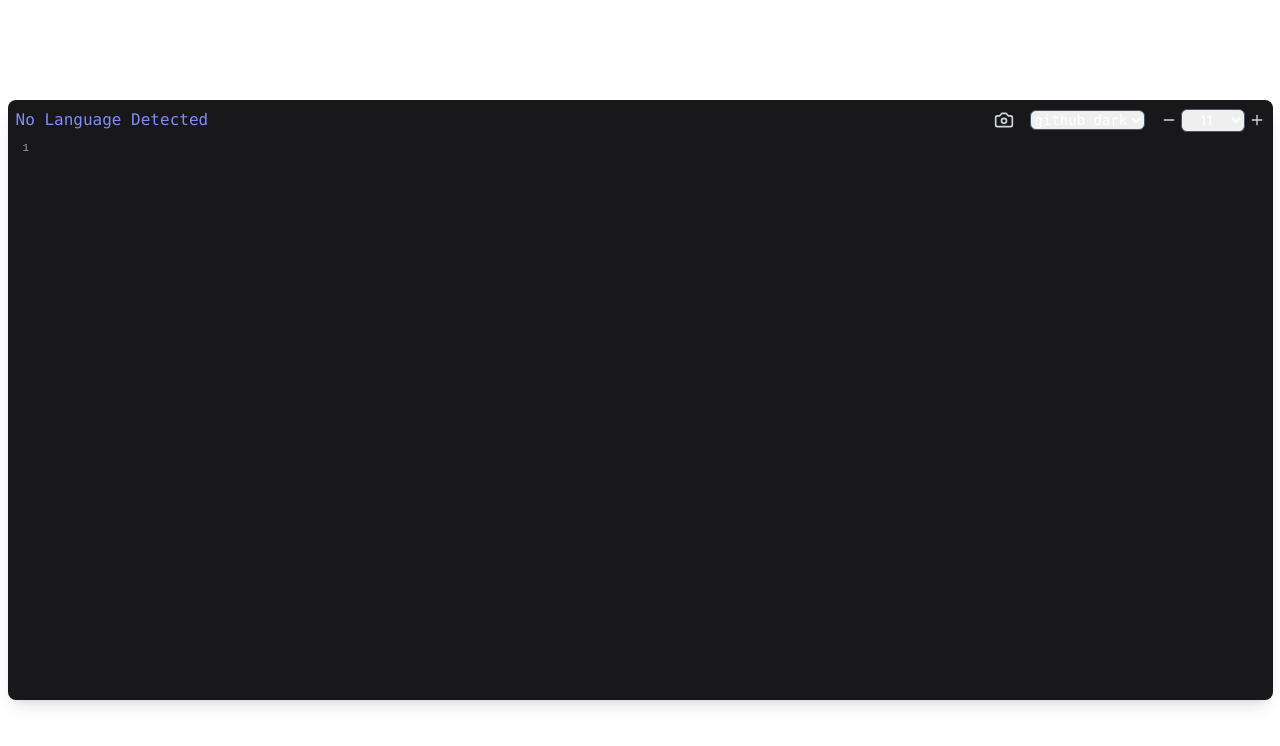
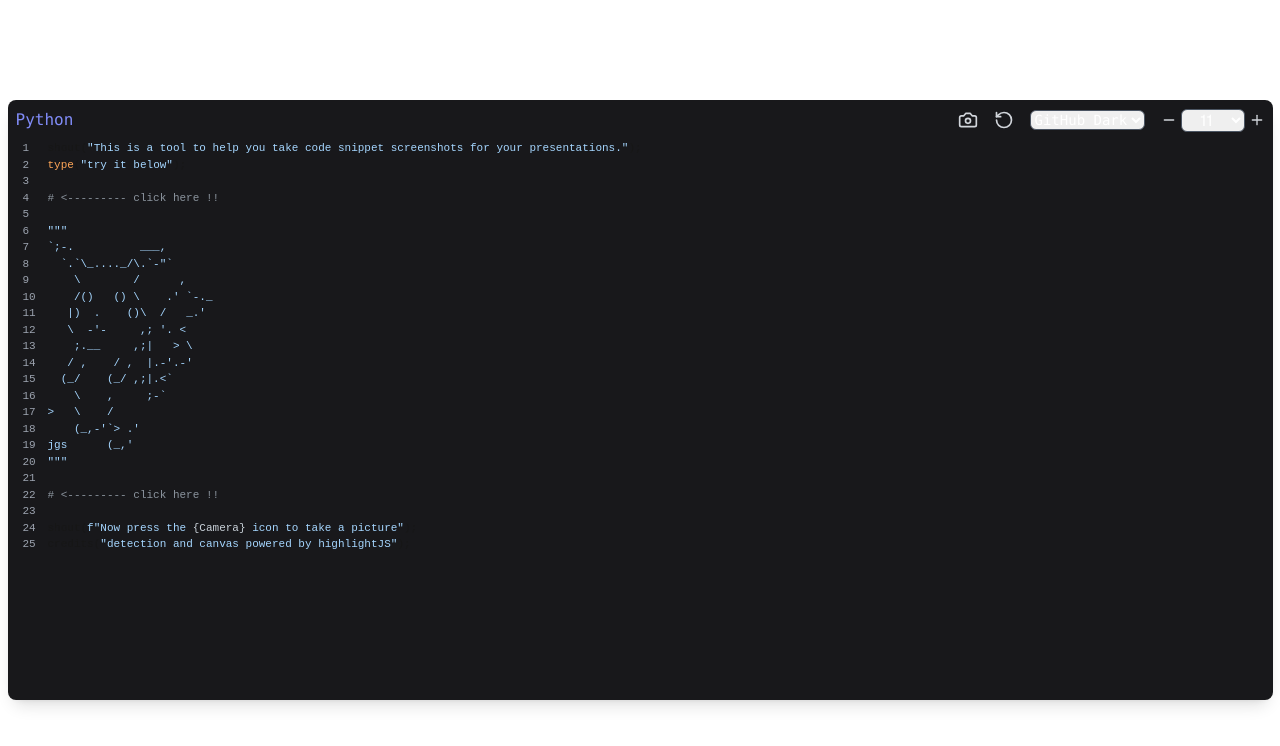
Before and after one commit to danielxies/pretty, a Next.js app: page / in a window 1280 px wide. Shown: the top 746 px of the page. Built offline with nearby package versions, Linux system fonts and the light colour scheme.

Commit message:
placeholder

```diff
--- a/components/SimpleTextArea.tsx
+++ b/components/SimpleTextArea.tsx
@@ -13,6 +13,7 @@ import {
     Plus,
     Minus,
     Camera,
+    RotateCcw, // Import the rotate-ccw icon
 } from "lucide-react"; // Import necessary icons
 import html2canvas from "html2canvas"; // Import html2canvas
 
@@ -33,20 +34,20 @@ hljs.registerLanguage("python", python);
 hljs.registerLanguage("java", java);
 
 interface SimpleTextAreaProps {
-    prompt: string;
-    setPrompt: (prompt: string) => void;
+    prompt?: string; // Make prompt optional
+    setPrompt?: (prompt: string) => void; // Make setPrompt optional
 }
 
 // Updated: Array of available Highlight.js themes with display names
 const availableThemes = [
-    { name: "github-dark", displayName: "github dark" },
-    { name: "github", displayName: "github" },
-    { name: "monokai", displayName: "monokai" },
-    { name: "vs2015", displayName: "vs2015" },
-    { name: "nord", displayName: "nord" },
-    { name: "tokyo-night-dark", displayName: "tokyo dark" },
-    { name: "atom-one-dark", displayName: "atom dark" },
-    { name: "hybrid", displayName: "hybrid" },
+    { name: "github-dark", displayName: "GitHub Dark" },
+    { name: "github", displayName: "GitHub" },
+    { name: "monokai", displayName: "Monokai" },
+    { name: "vs2015", displayName: "VS2015" },
+    { name: "nord", displayName: "Nord" },
+    { name: "tokyo-night-dark", displayName: "Tokyo Dark" },
+    { name: "atom-one-dark", displayName: "Atom Dark" },
+    { name: "hybrid", displayName: "Hybrid" },
 ];
 
 // New: Lists for naming convention
@@ -76,11 +77,39 @@ const oceanLife = [
     "crab",
 ];
 
+// Example of Python syntax for defaultCode
+const defaultCode = `shout("This is a tool to help you take code snippet screenshots for your presentations.");
+type("try it below");
+
+# <--------- click here !!
+
+"""
+\`;-\.          ___,
+  \`.\`\\_...._/\\.\`-"\`
+    \\        /      ,
+    /()   () \\    .' \`-._
+   |)  .    ()\\  /   _.'
+   \\  -'-     ,; '. <
+    ;.__     ,;|   > \\
+   / ,    / ,  |.-'.-'
+  (_/    (_/ ,;|.<\`
+    \\    ,     ;-\`
+>   \\    /
+    (_,-'\`> .'
+jgs      (_,'
+"""
+
+# <--------- click here !!
+
+shout(f"Now press the {Camera} icon to take a picture");
+credits("detection and canvas powered by highlightJS");`;
+
 export default function SimpleTextArea({
     prompt,
     setPrompt,
 }: SimpleTextAreaProps) {
-    const [code, setCode] = useState(prompt);
+    // Initialize code with prompt or defaultCode using logical OR to handle empty strings
+    const [code, setCode] = useState<string>(() => prompt || defaultCode);
     const [detectedLanguage, setDetectedLanguage] = useState<string>(
         "No Language Detected"
     );
@@ -119,15 +148,6 @@ export default function SimpleTextArea({
         }, 300)
     ).current;
 
-    useEffect(() => {
-        setCode(prompt);
-        debouncedDetectLanguage(prompt);
-
-        return () => {
-            debouncedDetectLanguage.cancel();
-        };
-    }, [prompt, debouncedDetectLanguage]);
-
     // Function to detect language
     const detectLanguage = (code: string) => {
         if (!code.trim()) {
@@ -146,10 +166,17 @@ export default function SimpleTextArea({
         }
     };
 
+    // Invoke language detection on initial render
+    useEffect(() => {
+        detectLanguage(code);
+    }, []); // Empty dependency array ensures this runs once on mount
+
     // Function to handle code changes
     const handleCodeChange = (newCode: string) => {
         setCode(newCode);
-        setPrompt(newCode);
+        if (setPrompt) {
+            setPrompt(newCode);
+        }
         debouncedDetectLanguage(newCode);
     };
 
@@ -475,6 +502,16 @@ export default function SimpleTextArea({
         }
     };
 
+    // ======== Clear Code Functionality ======== //
+
+    // Function to clear the code editor
+    const clearCode = () => {
+        setCode("");
+        if (setPrompt) {
+            setPrompt("");
+        }
+    };
+
     return (
         <div className="flex justify-center items-center w-full h-full relative">
             <div
@@ -561,7 +598,11 @@ export default function SimpleTextArea({
                 <div className="bg-[#18181b] dark:bg-neutral-900 p-2 rounded-t-lg flex flex-wrap justify-between items-center text-white" /* Changed text color to white and added flex-wrap */>
                     {/* Detected Language Display */}
                     <span className="text-indigo-400 font-mono mb-2 sm:mb-0">
-                        {detectedLanguage !== "plaintext" ? detectedLanguage.replace(/-/g, " ").replace(/\b\w/g, (char) => char.toUpperCase()) : "No Language Detected"}
+                        {detectedLanguage !== "plaintext"
+                            ? detectedLanguage
+                                  .replace(/-/g, " ")
+                                  .replace(/\b\w/g, (char) => char.toUpperCase())
+                            : "No Language Detected"}
                     </span>
 
                     {/* Right Side Controls */}
@@ -571,6 +612,12 @@ export default function SimpleTextArea({
                             className="w-5 h-5 text-gray-300 cursor-pointer hover:text-gray-500" // Adjusted text color
                             onClick={generateScreenshot}
                             aria-label="Download Screenshot"
+                        />
+                        {/* Rotate-Ccw Icon */}
+                        <RotateCcw
+                            className="w-5 h-5 text-gray-300 cursor-pointer hover:text-gray-500" // Adjusted text color
+                            onClick={clearCode}
+                            aria-label="Clear Code Editor"
                         />
                         {/* Theme Dropdown */}
                         <select
@@ -726,4 +773,5 @@ export default function SimpleTextArea({
             </div>
         </div>
     );
-}
+
+    }
```
